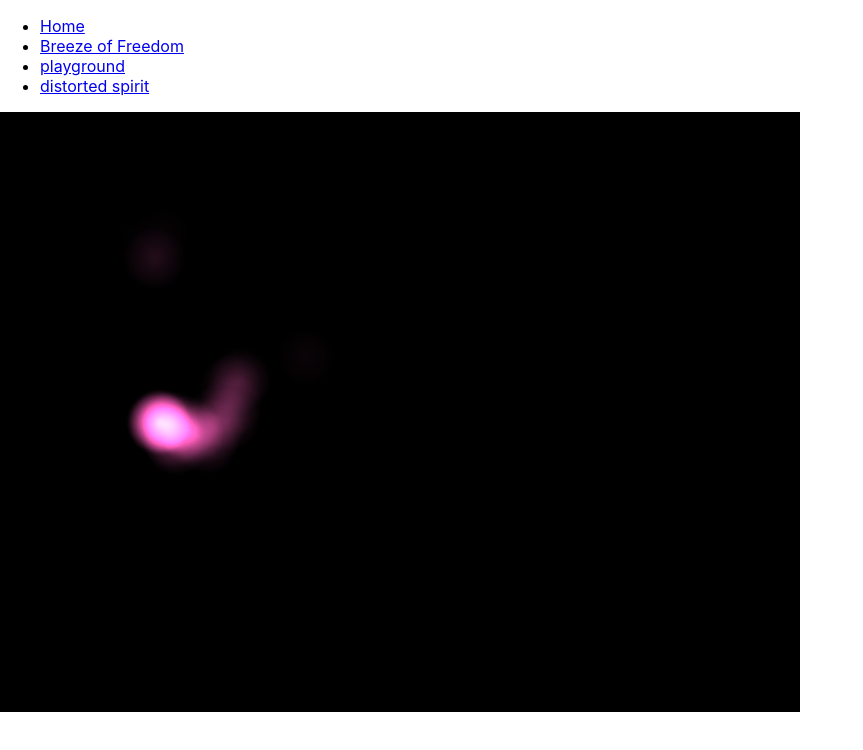
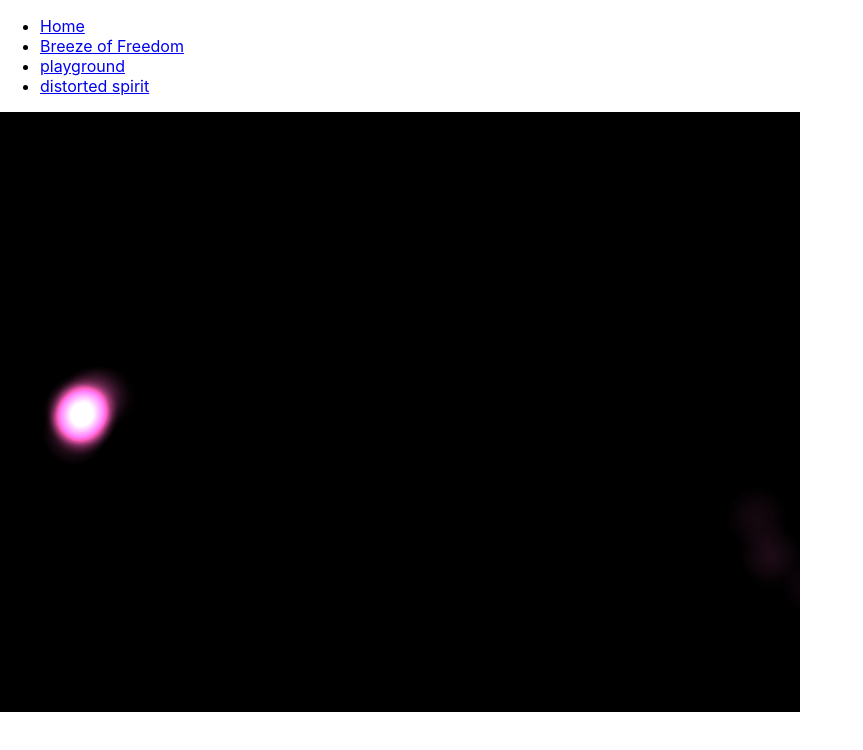
Before and after one commit to gespiton/p5-arts, a React (Create React App) app: page /distorted-spirit in a window 1280 px wide. Shown: the top 750 px of the page, without its empty margins (0-863 px from the left). Built offline with nearby package versions, Linux system fonts and the light colour scheme.

Commit message:
complete distorted spirit

```diff
--- a/src/foundation/FlowFields/FlowFields.ts
+++ b/src/foundation/FlowFields/FlowFields.ts
@@ -29,8 +29,16 @@ export class FlowFields {
   }
 
   getFlowAtPixel(x: number, y: number): Vector | undefined {
-    const col = Math.floor(x / this.cols);
-    const row = Math.floor(y / this.rows);
+    const col = this.p.constrain(
+      Math.floor(x / (this.p.width / this.cols)),
+      0,
+      this.cols - 1
+    );
+    const row = this.p.constrain(
+      Math.floor(y / (this.p.height / this.rows)),
+      0,
+      this.rows - 1
+    );
     return this.getFlow(col, row);
   }
 
--- a/src/foundation/particleSystem/fire/emitter.ts
+++ b/src/foundation/particleSystem/fire/emitter.ts
@@ -49,10 +49,9 @@ export class Emitter {
     // move center
     const force = flowFields
       .getFlowAtPixel(this.position.x, this.position.y)
-      ?.setMag(2);
+      ?.setMag(10);
     if (force) {
       this.position.add(force);
-      this.checkEdge();
     }
   }
 
@@ -81,6 +80,7 @@ export class Emitter {
         this.particles.splice(i, 1);
       }
     }
+    this.checkEdge();
   }
 
   show() {
--- a/src/projects/DistortedSpirit/DistortedSpirit.tsx
+++ b/src/projects/DistortedSpirit/DistortedSpirit.tsx
@@ -5,8 +5,8 @@ import { FlowFields } from '../../foundation/FlowFields/FlowFields';
 import { Emitter } from '../../foundation/particleSystem/fire/emitter';
 
 function distortedSpiritSketch(p: p5) {
-  const col = 50;
-  const row = 30;
+  const col = 10;
+  const row = 10;
   const canvasWidth = 800;
   const canvasHeight = 600;
   const flowFields = new FlowFields(p, col, row, 0.01);
@@ -20,22 +20,24 @@ function distortedSpiritSketch(p: p5) {
     p.clear(0, 0, 0, 0);
     p.background(0);
     p.blendMode(p.ADD);
-    const rowStep = canvasHeight / row;
-    const colStep = canvasWidth / col;
-    for (let i = 0; i < row; i++) {
-      for (let j = 0; j < col; j++) {
-        const xStart = j * colStep + colStep / 2;
-        const yStart = i * rowStep + rowStep / 2;
-        const force = flowFields.getFlow(j, i);
-        const angle = p.atan2(force.y, force.x);
-        p.stroke(255,0.2);
-        p.push();
-        p.translate(xStart, yStart);
-        p.rotate(angle);
-        p.line(0, 0, 10, 0);
-        p.pop();
-      }
-    }
+
+    // draw force field
+    // const rowStep = canvasHeight / row;
+    // const colStep = canvasWidth / col;
+    // for (let i = 0; i < row; i++) {
+    //   for (let j = 0; j < col; j++) {
+    //     const xStart = j * colStep + colStep / 2;
+    //     const yStart = i * rowStep + rowStep / 2;
+    //     const force = flowFields.getFlow(j, i);
+    //     const angle = p.atan2(force.y, force.x);
+    //     p.stroke(255);
+    //     p.push();
+    //     p.translate(xStart, yStart);
+    //     p.rotate(angle);
+    //     p.line(0, 0, 20, 0);
+    //     p.pop();
+    //   }
+    // }
 
     // update fire
     emitter.applyForceField(flowFields);
```
